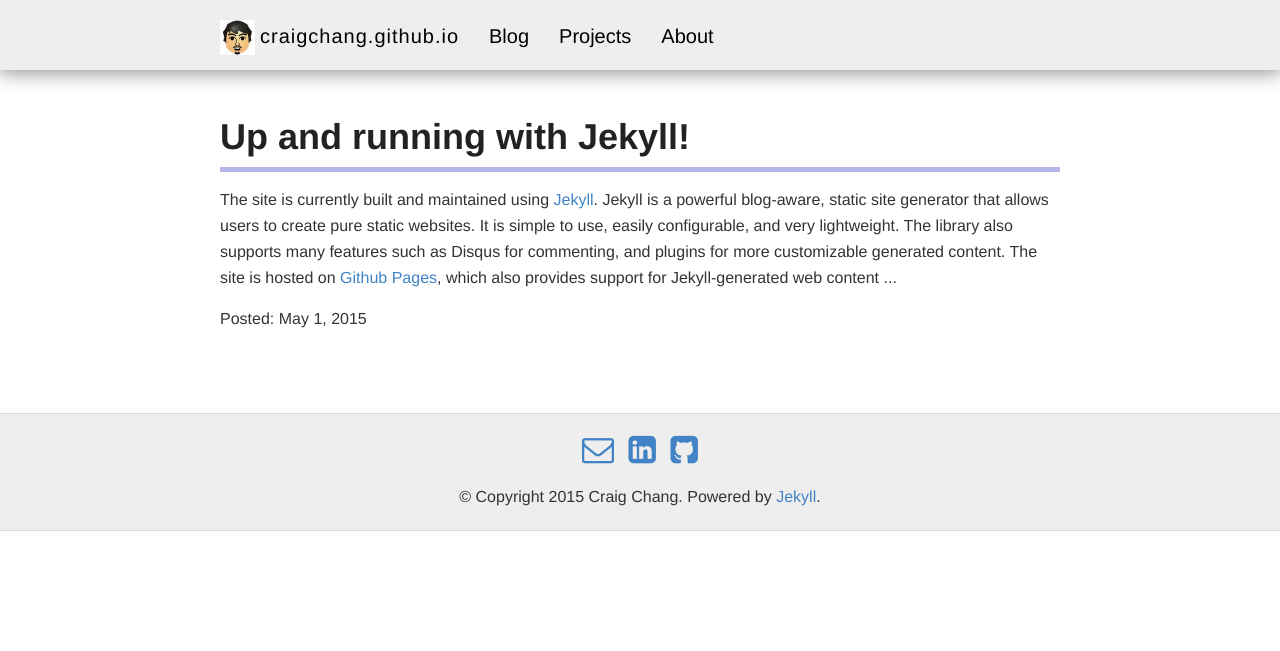
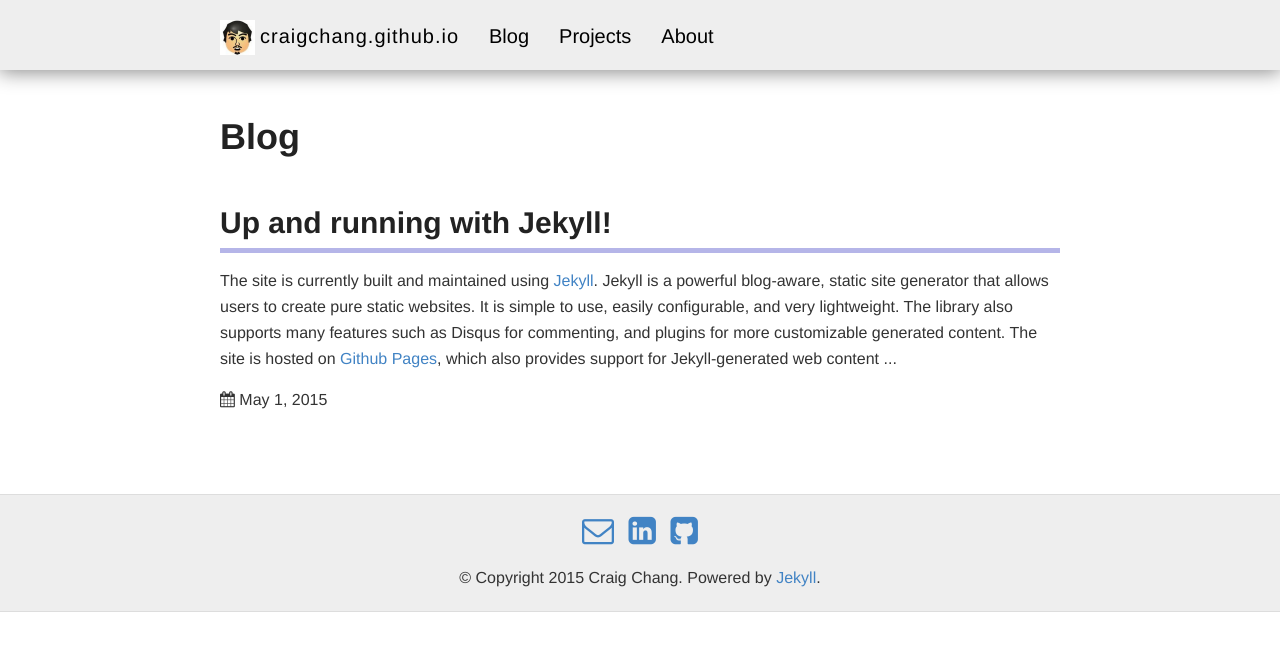
Before and after one commit to craigchang/craigchang.github.io, a Jekyll site: the page built from index.html, in a window 1280 px wide. Shown: the top 651 px of the page. Built offline with Jekyll 4.4.1, drawn with Linux system fonts in a browser that asks for light colours; nearby versions of some CDN libraries.

Commit message:
small cleanups

```diff
--- a/_config.yml
+++ b/_config.yml
@@ -33,7 +33,7 @@ google_analytics: UA-34153747-1
 
 # Your website URL (e.g. http://craigchang.github.io or http://www.craigchang.me)
 # Used for Sitemap.xml and your RSS feed
-url: http://craigchang.me
+url: http://craigchang.github.io
 
 # If you're hosting your site at a Project repository on GitHub pages
 # (http://yourusername.github.io/repository-name)
@@ -48,6 +48,7 @@ permalink: /:title/
 # Set the Sass partials directory, as we're using @imports
 sass:
   style: :compressed # :compressed or :expanded
+
 # Jekyll plug-ins
 gems:
   - jekyll-sitemap # Create a sitemap using the official Jekyll sitemap gem
--- a/_sass/_navbar.scss
+++ b/_sass/_navbar.scss
@@ -103,7 +103,7 @@ nav.navbar {
           }
 
           a:hover {
-            background-color: $purple;
+            background-color: $lavender;
             color: $white;
             text-decoration: none;
           }
--- a/_sass/_post.scss
+++ b/_sass/_post.scss
@@ -38,7 +38,6 @@
     font-size: 15px;
   }
 
-  // the title of post
   h1 {
     border-bottom: 5px solid $lavender;
 
@@ -46,4 +45,13 @@
       text-decoration: none;
     }
   }
+
+  // title of a post
+  h2 {
+    border-bottom: 5px solid $lavender;
+
+    a:hover {
+      text-decoration: none;
+    }
+  }
 }
--- a/_sass/_variables.scss
+++ b/_sass/_variables.scss
@@ -5,7 +5,6 @@
 
 // Colors
 $blue: #4183C4;
-$purple: #b5b5e8;
 
 // Grays
 $black: #000;
--- a/index.html
+++ b/index.html
@@ -1,18 +1,20 @@
 ---
 layout: default
+title: Blog
 excerpt: Craig is an experienced software engineer who specializes in web and enterprise application development using the latest UI and Java Technology.
 keywords: jekyll, static, site, generator, blog, content, website, github, github pages, disqus
 ---
+<h1>Blog</h1>
 
 <div class="posts">
   {% for post in site.posts %}
     <article class="post" data-url="{{ site.baseurl }}{{ post.url }}">
 
-      <h1><a href="{{ site.baseurl }}{{ post.url }}">{{ post.title }}</a></h1>
+      <h2><a href="{{ site.baseurl }}{{ post.url }}">{{ post.title }}</a></h2>
 
       <div class="entry">
         <p>{{ post.excerpt | remove: '<p>' | remove: '.</p>' }}... </p>
-        <p>Posted: {{ post.date | date: "%B %e, %Y" }}</p>
+        <p><i class="fa fa-calendar"></i> {{ post.date | date: "%B %e, %Y" }}</p>
       </div>
 
       <!--<a href="{{ site.baseurl }}{{ post.url }}" class="read-more">Read More</a>-->
--- a/style.scss
+++ b/style.scss
@@ -60,6 +60,9 @@ h1 {
 
 h2 {
   font-size: 30px;
+  a {
+    color: inherit;
+  }
 
   @include mobile {
     font-size: 24px;
```
